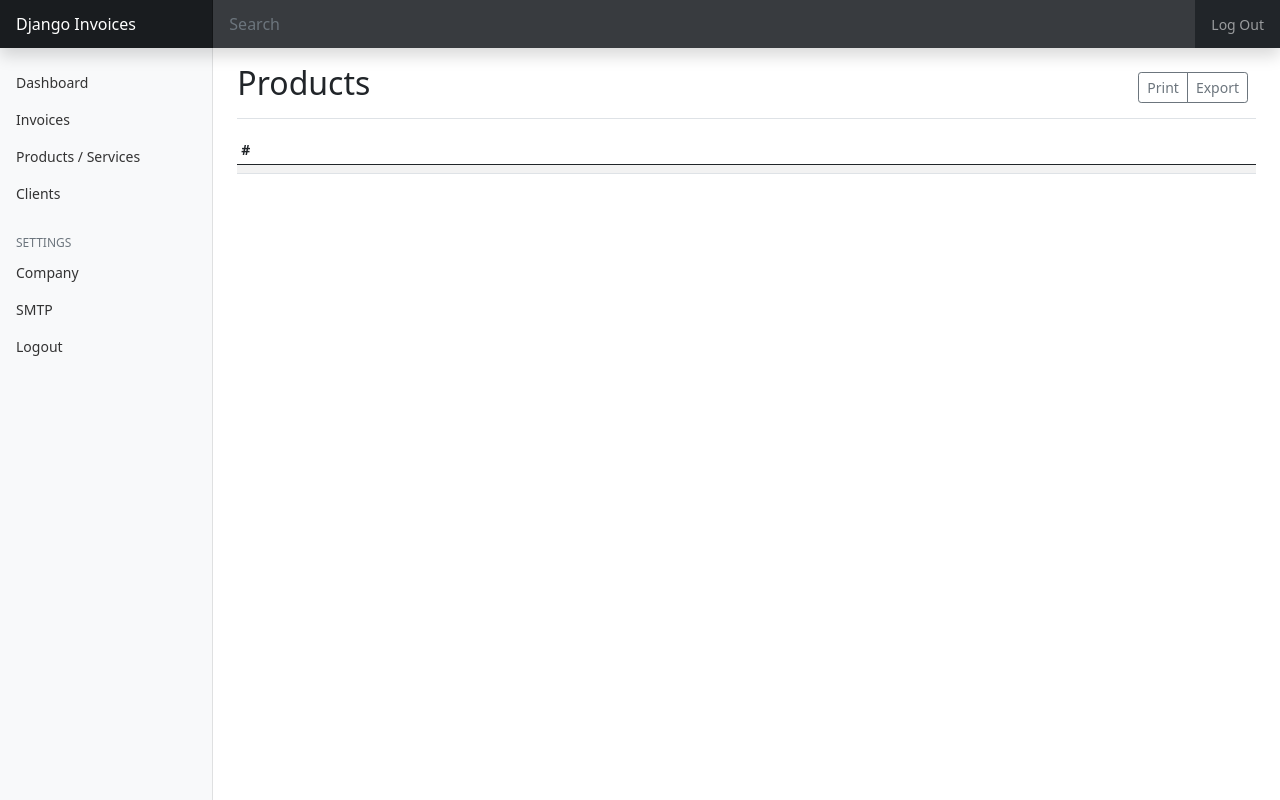
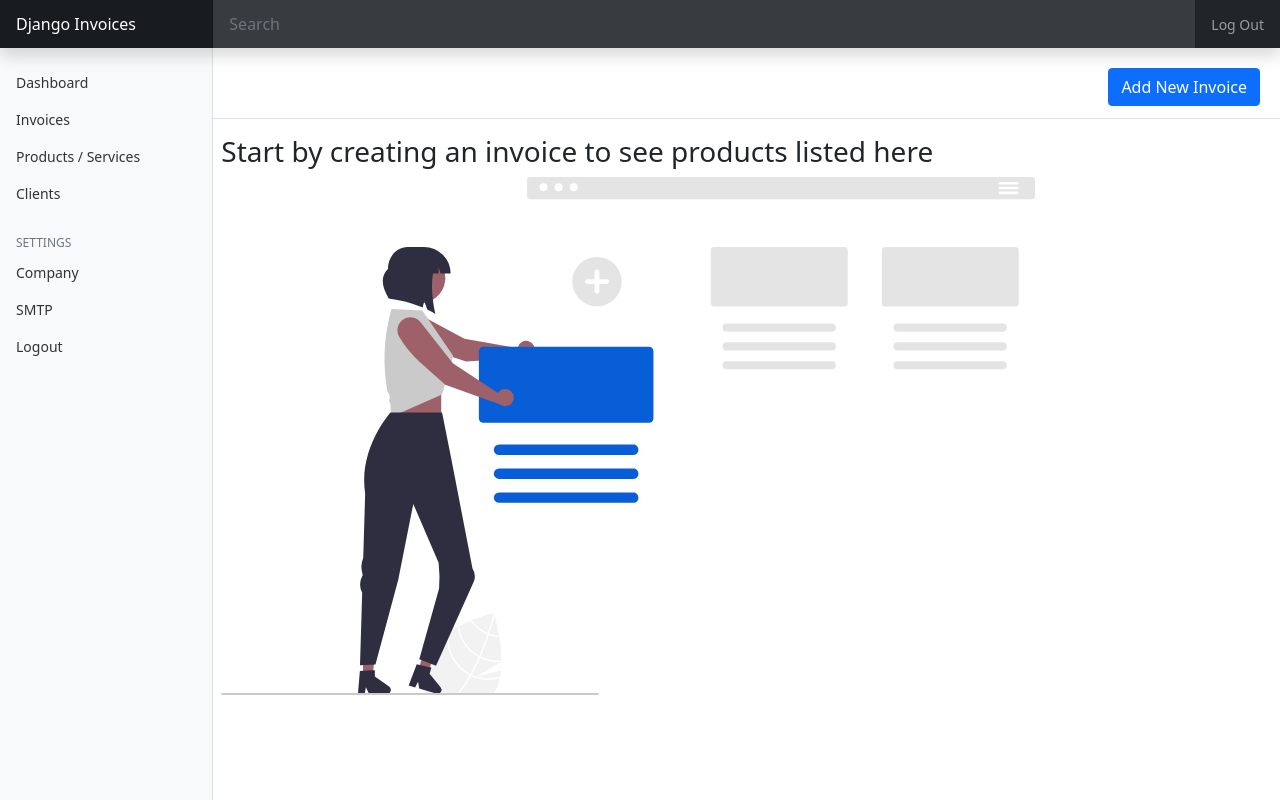
Before and after one commit to kariukijoni/Django-Invoicing-App, a Django app: page /invoice/products in a window 1280 px wide. Run offline with Django 4.2, Linux system fonts and the light colour scheme; a user stored in the database is signed in; lists and menus that the app fills with data are empty; some libraries are stand-ins or nearby versions.

Commit message:
Added txt file

```diff
--- a/templates/invoices/invoices.html
+++ b/templates/invoices/invoices.html
@@ -1,8 +1,6 @@
 {% extends 'partials/base.html' %}
 {% load static %}
 {% load crispy_forms_tags %}
-
-
 
 {% block main %}
 <main class="col-md-9 ms-sm-auto col-lg-10 px-md-4">
--- a/templates/invoices/products.html
+++ b/templates/invoices/products.html
@@ -3,34 +3,57 @@
 {% load crispy_forms_tags %}
 
 {% block main %}
-<main class="col-md-9 ms-sm-auto col-lg-10 px-md-4">
   <div class="d-flex justify-content-between flex-wrap flex-md-nowrap align-items-center pt-3 pb-2 mb-3 border-bottom">
     <h1 class="h2">Products</h1>
     <div class="btn-toolbar mb-2 mb-md-0">
       <div class="btn-group me-2">
-        <button type="button" class="btn btn-sm btn-outline-secondary">Print</button>
-        <button type="button" class="btn btn-sm btn-outline-secondary">Export</button>
+        <a href="{% url 'create-invoice' %}"><button type="button" class="btn btn-primary">Add New Invoice</button></a>
       </div>
     </div>
   </div>
 
   <!-- <canvas class="my-4 w-100" id="myChart" width="900" height="380"></canvas> -->
 
+  {% if products|length > 0 %}
   <div class="table-responsive">
     <table class="table table-striped table-sm">
       <thead>
         <tr>
-          <th scope="col">#</th>
+
+          <th>Title</th>
+          <th>Description</th>
+          <th>Quantity</th>
+          <th>Price</th>
+          <th>Related Invoice</th>
         </tr>
       </thead>
       <tbody>
 
+        {% for product in products %}
       <tr>
+        <td>{{product.title}}</td>
+        <td>{{product.description}}</td>
+        <td>{{product.quantity}}</td>
+        <td>{{product.currency}} {{product.price}}</td>
         <td></td>
       </tr>
+        {% endfor %}
 
       </tbody>
     </table>
   </div>
-</main>
-{% endblock main%}
+  {% else %}
+  <div class="row">
+    <div class="col-lg-2">
+
+    </div>
+    <div class="col-lg-8">
+      <h3>Start by creating an invoice to see products listed here</h3>
+      <img class=img-fluid  src="{% static 'assets/dist/img/empty.svg' %}" alt="jango Invoincing App">
+    </div>
+    <div class="col-lg-3">
+
+    </div>
+  </div>
+  {% endif %}
+{% endblock %}
```
Also changed, not shown: requirements.txt (added, +7 -0 lines), templates/invoices/create-invoice.html (+4 -9 lines), db.sqlite3.
